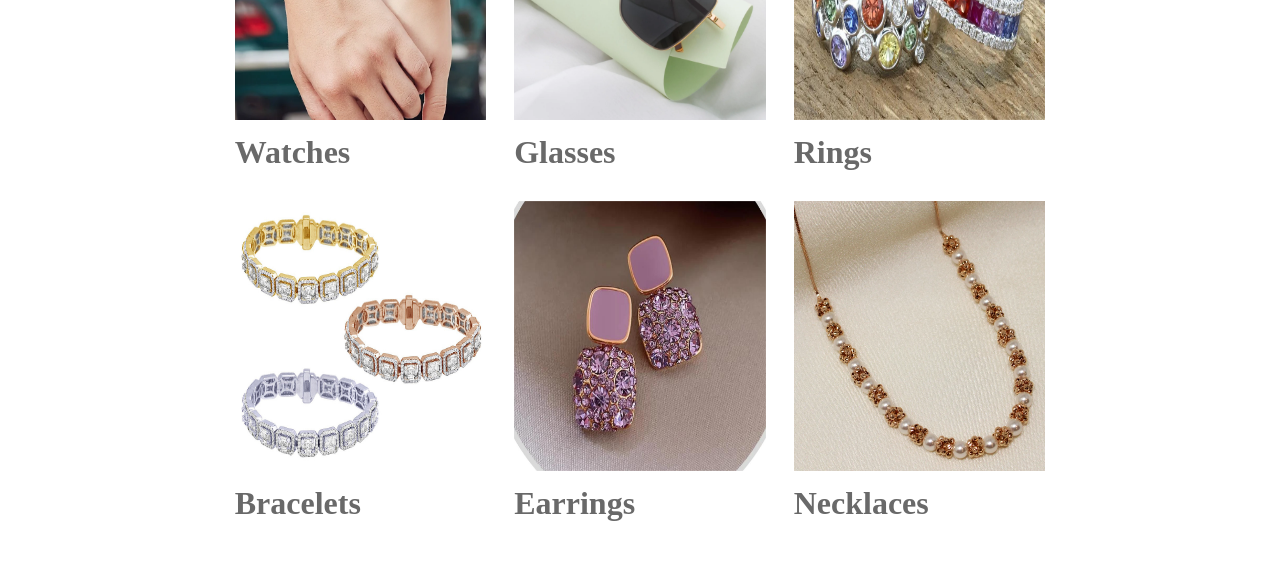
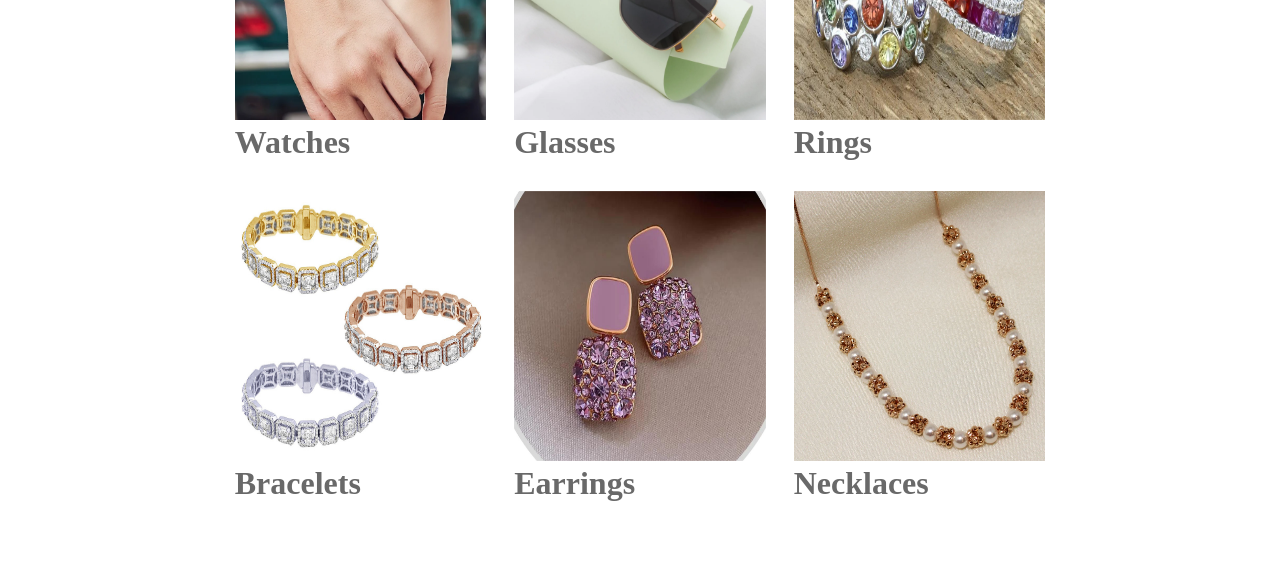
Before and after one commit to Tasbiha-Shaikh/glamora-fashion, a React (Create React App) app in the folder frontend/: page / in a window 1280 px wide. Shown: the part 900-1472 px from the top of the page. Built offline with nearby package versions, Linux system fonts and the light colour scheme; no server answers.

Commit message:
catagory section is fixed on home page

```diff
--- a/frontend/src/styles/home.css
+++ b/frontend/src/styles/home.css
@@ -72,7 +72,7 @@ body.dark .col-2 p {
 }
 
 .col-3 h1 {
-  margin-top: 10px;
+  /* margin-top: 10px; */
   color: dimgrey;
   font-weight: bold;
 }
```
